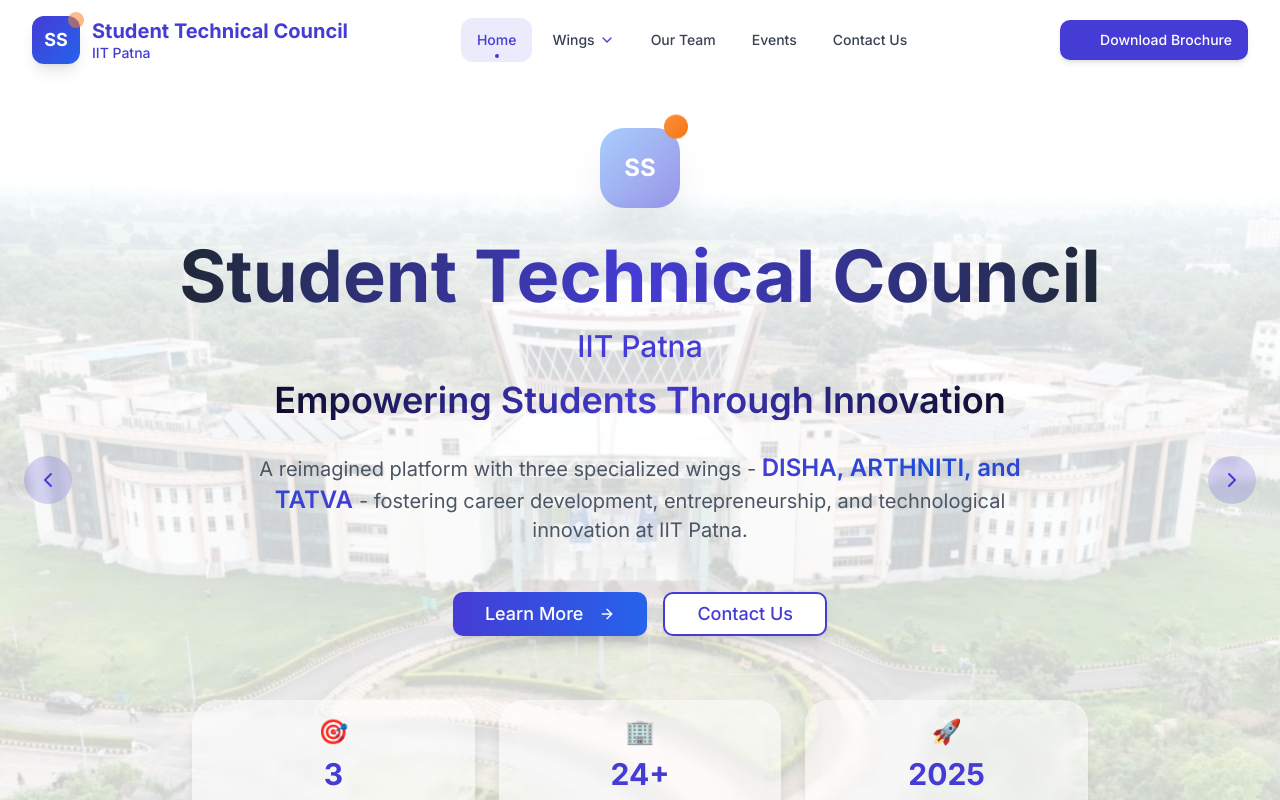
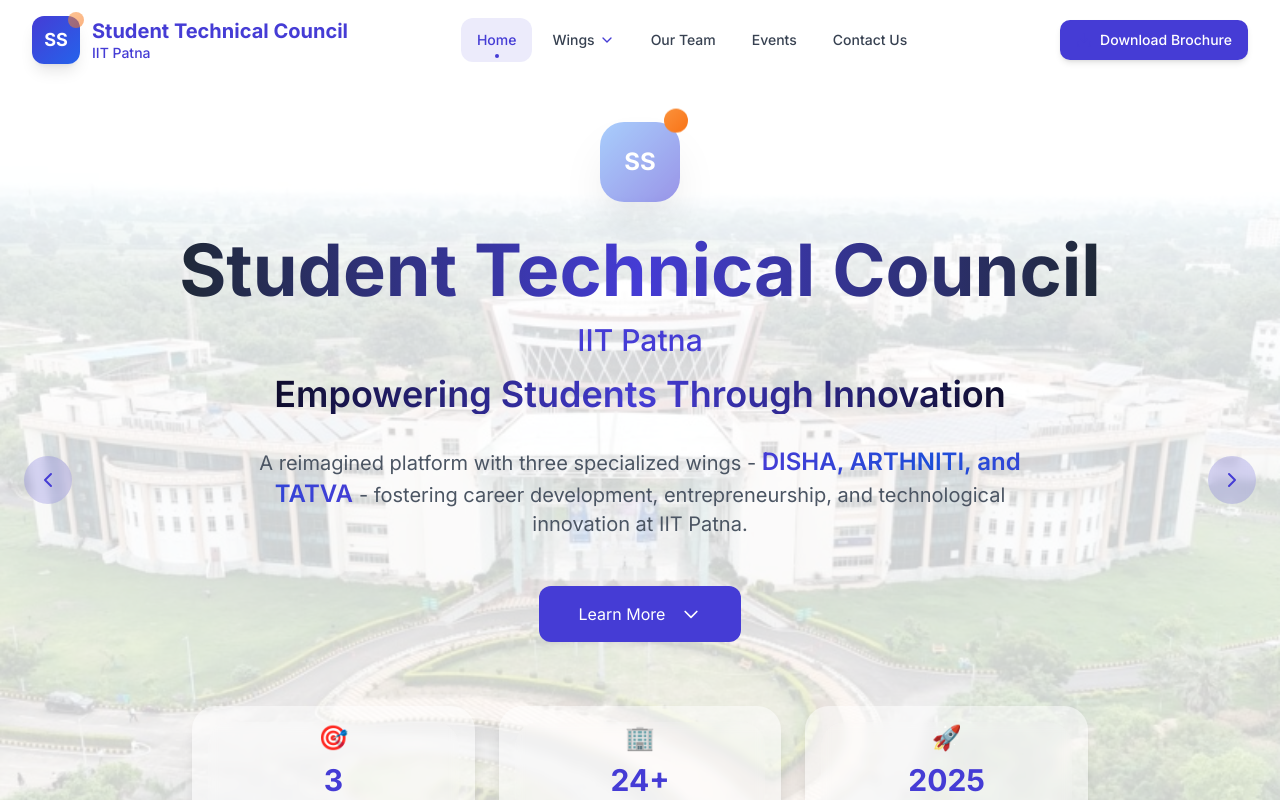
Before and after one commit to Vatsal9915/Student-Senate-IITP, a Next.js app: page / in a window 1280 px wide. Shown: the top 800 px of the page. Built offline with nearby package versions, Linux system fonts and the light colour scheme.

Commit message:
update some button section

```diff
--- a/components/hero-section.tsx
+++ b/components/hero-section.tsx
@@ -98,24 +98,17 @@ export function HeroSection() {
 
       {/* CTA Buttons */}
       <div className="flex flex-col sm:flex-row gap-4 justify-center mb-16">
-        <Link href="/about">
-        <Button
-          size="lg"
-          className="bg-gradient-to-r from-[#453CD5] to-blue-600 hover:from-blue-600 hover:to-[#453CD5] text-white px-8 py-4 text-lg shadow-lg hover:shadow-xl transform hover:scale-105 transition-all duration-200"
+        <button
+          className="bg-[#453CD5] py-4 rounded-lg text-white px-10 flex items-center gap-2"
+          onClick={() => {
+            window.scrollBy({ top: window.innerHeight, left: 0, behavior: "smooth" })
+          }}
         >
           Learn More
-          <ArrowRight className="w-5 h-5 ml-2" />
-        </Button>
-        </Link>
-        <Link href="/contact">
-        <Button
-          size="lg"
-          variant="outline"
-          className="border-2 border-[#453CD5] text-[#453CD5] hover:bg-[#453CD5]/10 px-8 py-4 text-lg shadow-lg hover:shadow-xl transform hover:scale-105 transition-all duration-200"
-        >
-          Contact Us
-        </Button>
-        </Link>
+          <svg xmlns="http://www.w3.org/2000/svg" className="w-5 h-5 ml-2" fill="none" viewBox="0 0 24 24" stroke="currentColor">
+            <path strokeLinecap="round" strokeLinejoin="round" strokeWidth={2} d="M19 9l-7 7-7-7" />
+          </svg>
+        </button>
       </div>
 
       {/* Quick Info Cards */}
```
